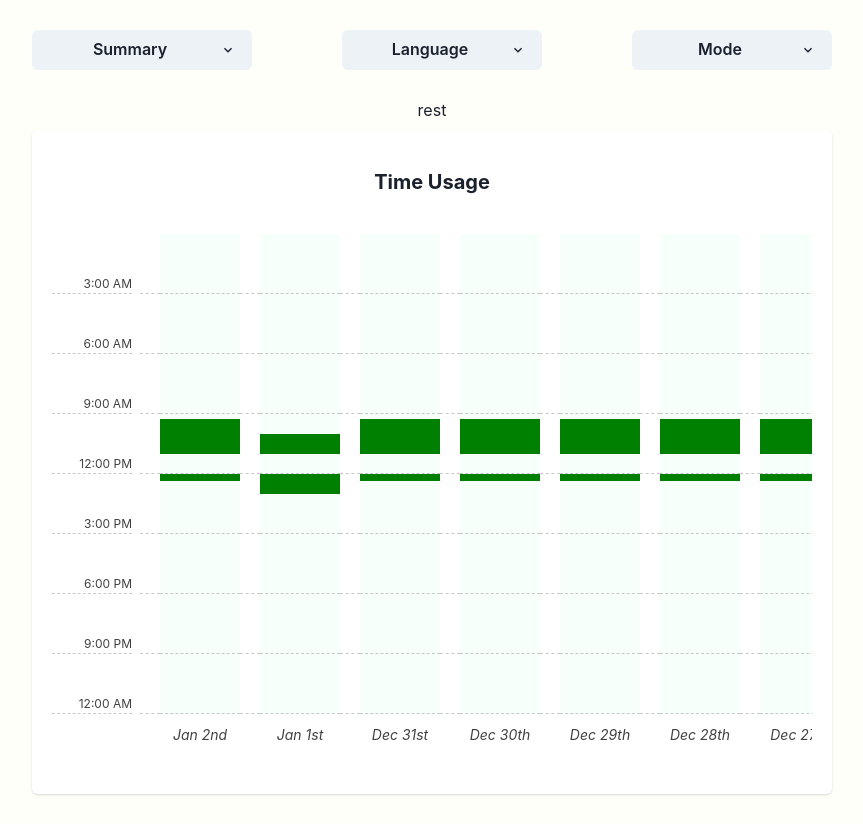
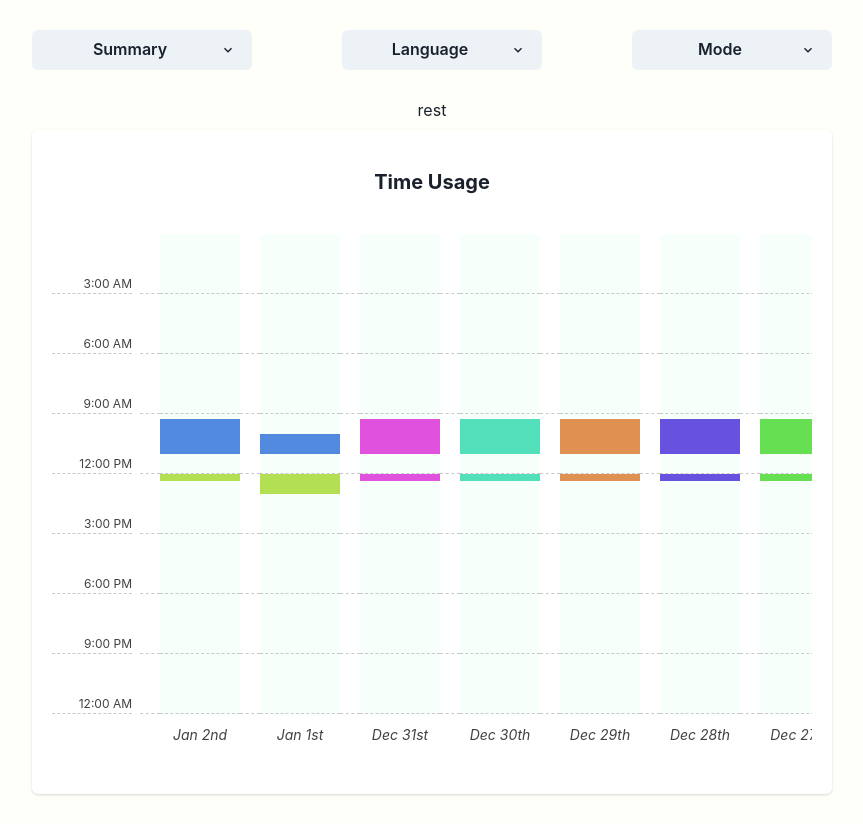
Before and after one commit to mingyuanlee/focus-rock, a React app: page / in a window 1280 px wide. Shown: the whole page, without its empty margins (208-1071 px from the left). Built offline with nearby package versions, Linux system fonts and the light colour scheme.

Commit message:
color funcs

```diff
--- a/src/react/components/TimeChart.tsx
+++ b/src/react/components/TimeChart.tsx
@@ -1,6 +1,7 @@
-import { Box, Card, HStack, Heading, VStack } from '@chakra-ui/react';
+import { Box, Card, HStack, Heading, Tooltip, VStack } from '@chakra-ui/react';
 import React, { useEffect, useState } from 'react';
 import { format, getDay } from 'date-fns';
+import { buildColorMap } from '../utils/colors';
 
 interface TimeInterval {
     start: string;
@@ -42,7 +43,7 @@ const config = {
 
 const TimeChart: React.FC<TimeChartProps> = ({ data }) => {
 
-
+    const [colorMap, setColorMap] = useState<{ [key: string]: string }>({});
 
     /*
     */
@@ -64,7 +65,7 @@ const TimeChart: React.FC<TimeChartProps> = ({ data }) => {
             boxes.push({
                 height: fullBoxHeight,
                 color: config.blankBoxColor,
-                hoverText: "",
+                hoverText: "idle time",
                 showBorder: "bottom",
             });
         }
@@ -74,7 +75,7 @@ const TimeChart: React.FC<TimeChartProps> = ({ data }) => {
             boxes.push({
                 height: remainingBoxHeight,
                 color: config.blankBoxColor,
-                hoverText: "",
+                hoverText: "idle time",
                 showBorder: "none",
             });
         }
@@ -106,8 +107,8 @@ const TimeChart: React.FC<TimeChartProps> = ({ data }) => {
             const height = endInPx - startInPx;
             boxes.push({
                 height,
-                color: "green",
-                hoverText: ``,
+                color: colorMap[interval.stream] || "black", // should never be black
+                hoverText: `${interval.goal}`,
                 showBorder: "none",
             });
             const nextStartInMinutes = i < len - 1 ? new Date(intervals[i + 1].start).getHours() * 60 + new Date(intervals[i + 1].start).getMinutes() : 1440;
@@ -128,7 +129,7 @@ const TimeChart: React.FC<TimeChartProps> = ({ data }) => {
             boxes.push({
                 height: currentEnd - currentStart,
                 color: config.blankBoxColor,
-                hoverText: "",
+                hoverText: "idle time",
                 showBorder: "bottom",
             });
 
@@ -140,6 +141,10 @@ const TimeChart: React.FC<TimeChartProps> = ({ data }) => {
 
 
     const makeColumns = () => {
+        const streamLabels = Array.from(new Set(Object.values(data).flatMap((intervals) => intervals.map((interval) => interval.stream))));
+        const colorMap = buildColorMap(streamLabels);
+        setColorMap(colorMap);
+
         const cols: Column[] = []
         for (const date in data) {
             cols.push({ date: null, boxes: null, type: "thin" });
@@ -212,10 +217,14 @@ const timeString = time.toLocaleTimeString(undefined, { hour: 'numeric', minute:
                             <Box width="80px" height={"520px"} bg="green">
                                 {
                                     column.boxes?.map((box, index) => (
+                                        <Tooltip label={box.hoverText} key={index}>
                                         <Box
                                             borderBottom={box.showBorder === "bottom" ? config.dashlineStyle : "none"}
                                             borderTop={box.showBorder === "top" ? config.dashlineStyle : "none"}
-                                            width="100%" key={index} height={`${box.height}px`} bg={box.color} title={box.hoverText}></Box>
+                                            width="100%" key={index} height={`${box.height}px`} bg={box.color} title={box.hoverText}>
+
+                                            </Box>
+                                        </Tooltip>
                                     ))
                                 }
                                 {/* <Box {...config.dateStyle} width="100%" height="40px" pt="10px" bg="white" textAlign={"center"}>
--- /dev/null
+++ b/src/react/utils/colors.ts
@@ -0,0 +1,21 @@
+
+const generateColors = () => {
+    const mainstreamColors: string[] = [];
+
+    for (let i = 0; i < 500; i++) {
+    const hue = (i * 137.508) % 360; // Golden angle to create diverse colors
+    const color = `hsl(${hue}, 70%, 60%)`;
+    mainstreamColors.push(color);
+    }
+
+    return mainstreamColors;
+}
+
+export const buildColorMap = (labels: string[]) => {
+    const colorMap: Record<string, string> = {};
+    const colors = generateColors();
+    for (const label of labels) {
+        colorMap[label] = colors.pop();
+    }
+    return colorMap;
+}
```
Also changed, not shown: 1 other file (tests, documents, lock files or other folders).
